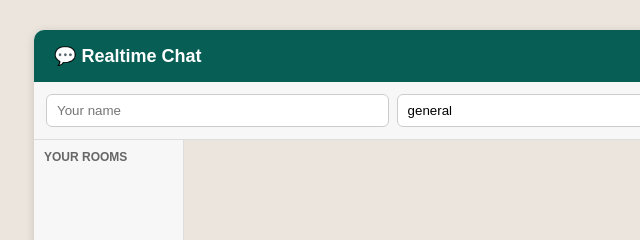
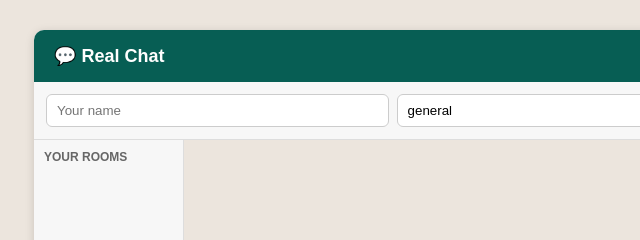
Before and after one commit to abhijeetsangal/sangal-dev, a website: page public/index.html in a window 1280 px wide. Shown: the top 240 px of the page, 181-821 px from the left. Drawn offline with nearby package versions, Linux system fonts and the light colour scheme; no server answers.

Commit message:
Rename app to RealChat

```diff
--- a/public/index.html
+++ b/public/index.html
@@ -3,7 +3,7 @@
 <head>
     <meta charset="UTF-8">
     <meta name="viewport" content="width=device-width, initial-scale=1.0">
-    <title>Realtime Chat</title>
+    <title>Real Chat</title>
 
     <style>
         * {
@@ -228,7 +228,7 @@
 
     <div class="app">
         <div class="app-header">
-            <span>💬 Realtime Chat</span>
+            <span>💬 Real Chat</span>
             <span id="roomLabel"></span>
         </div>
 
```
